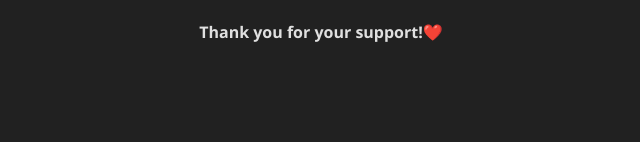
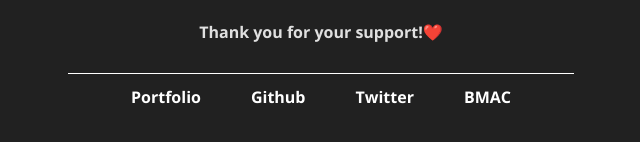
Before and after one commit to KrystianJonca/personal-website, a Vue app: page / in a window 1280 px wide. Shown: the part 432-574 px from the top of the page, without its empty margins (319-959 px from the left). Built offline with nearby package versions, Linux system fonts and the light colour scheme.

Commit message:
Add footer
Add footer

```diff
--- a/src/App.vue
+++ b/src/App.vue
@@ -2,18 +2,21 @@
   <div id="app">
     <Header />
     <Main />
+    <Footer />
   </div>
 </template>
 
 <script>
 import Header from './components/Header'
 import Main from './components/Main'
+import Footer from './components/Footer'
 
 export default {
   name: 'app',
   components: {
     Header,
-    Main
+    Main,
+    Footer
   }
 }
 </script>
--- a/src/components/Footer.vue
+++ b/src/components/Footer.vue
@@ -1,5 +1,12 @@
 <template>
-
+  <div class="container">
+    <div class="menu">
+      <a href="https://www.gitshowcase.com/krystianjonca" target="_blank" rel="noopener"><strong>Portfolio</strong></a>
+      <a href="https://github.com/KrystianJonca" target="_blank" rel="noopener"><strong>Github</strong></a>
+      <a href="" target="_blank" rel="noopener"><strong>Twitter</strong></a>
+      <a href="https://www.buymeacoffee.com/wionek" target="_blank" rel="noopener"><strong>BMAC</strong></a>
+    </div>
+  </div>
 </template>
 
 <script>
@@ -9,5 +16,21 @@ export default {
 </script>
 
 <style lang="less" scoped>
+.container{
+  border-top: 1px solid #FFFFFF;
+  padding-top: 15px;
+  .menu{
+    padding-top: 15px;
+    position: absolute;
+    left: 50%;
+    transform: translateX(-50%) translateY(-50%);
+    a {
+      margin: 25px;
+      text-decoration: none;
+      color: #FFFFFF;
+      @media (max-width: 481px) { margin: 8px; }
+    }
+  }
+}
 
 </style>
```
